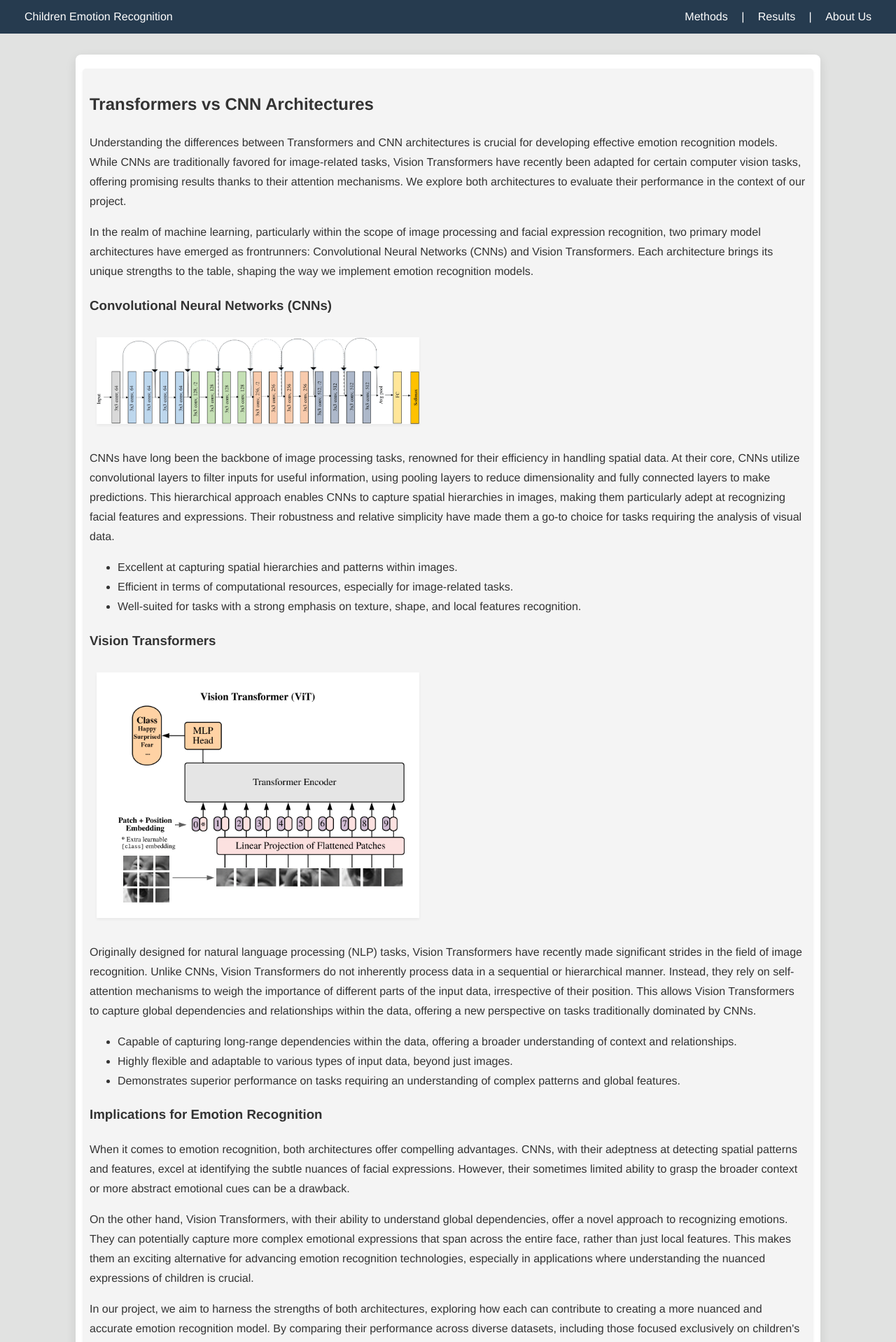
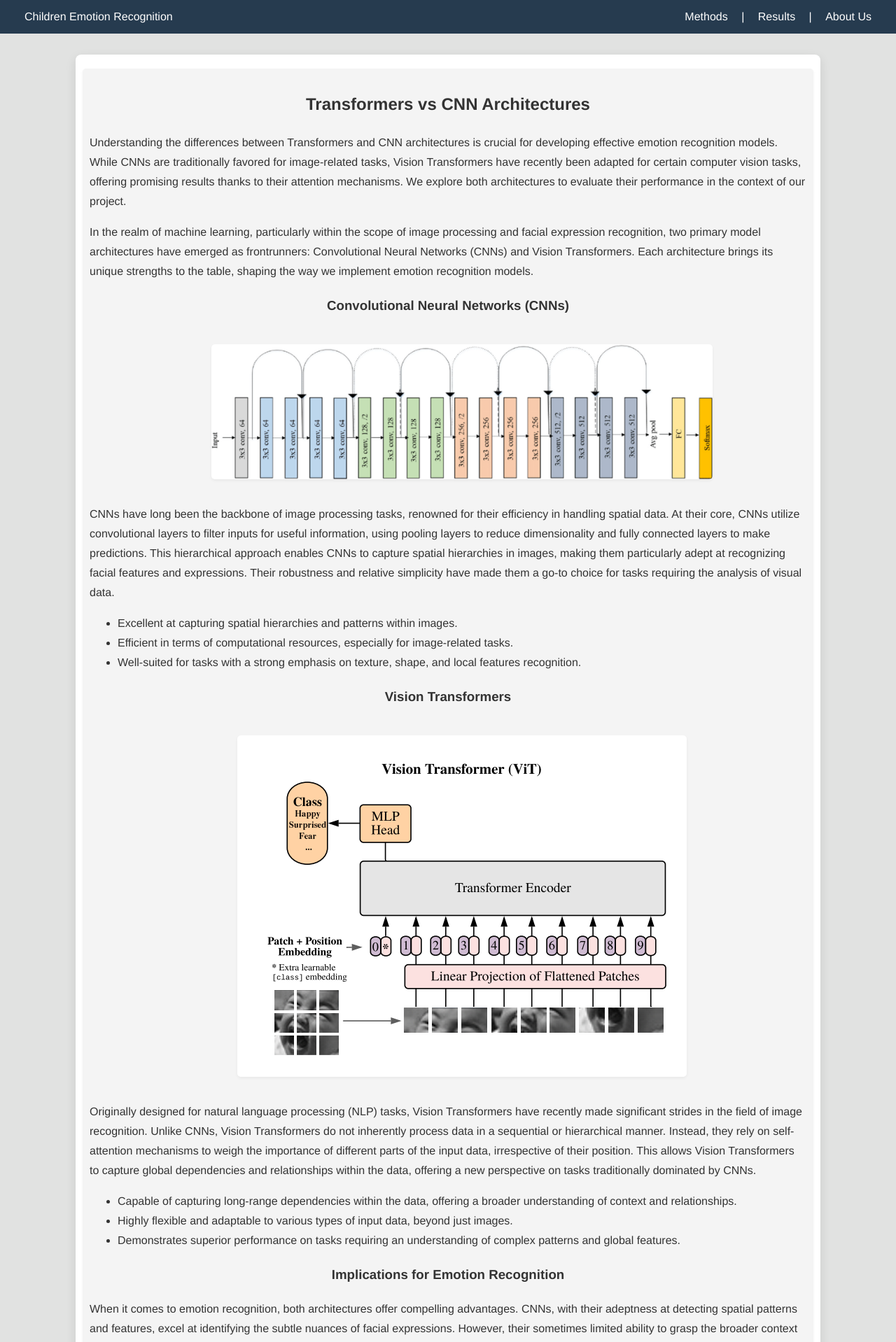
Before and after one commit to ant-li/DSC140B-Capstone-Project, a Jekyll site: the page built from methods.html, in a window 1280 px wide. Shown: the top 1918 px of the page at 70% size. Built offline with Jekyll 4.4.1, drawn with Linux system fonts in a browser that asks for light colours; some of the changed text lies outside the part shown.

Commit message:
finished methods

```diff
--- a/assets/css/methods.css
+++ b/assets/css/methods.css
@@ -15,6 +15,9 @@
     width: 100%;
     padding: 20px;
     text-align: left; /* Align text to the left within these divs */
+}
+.text-content h2, .text-content h3 {
+    text-align: center; /* Center-aligns h2 and h3 titles */
 }
 
 .image-content img {
--- a/methods.html
+++ b/methods.html
@@ -19,7 +19,10 @@ title: Methods
                 way we implement emotion recognition models.</p>
 
             <h3>Convolutional Neural Networks (CNNs)</h3>
-            <img src="imgs/resnet-18-arch.png" alt="ResNet-18 Architecture" class="architecture-image">
+            <div class="image-content">
+                <img src="imgs/resnet-18-arch.png" alt="ResNet-18 Architecture" class="architecture-image">
+            </div>
+
             <p>CNNs have long been the backbone of image processing tasks, renowned for their efficiency in handling
                 spatial data. At their core, CNNs utilize convolutional layers to filter inputs for useful information,
                 using pooling layers to reduce dimensionality and fully connected layers to make predictions. This
@@ -34,7 +37,10 @@ title: Methods
             </ul>
 
             <h3>Vision Transformers</h3>
-            <img src="imgs/vit-arch.png" alt="Vision Transformer Architecture" class="architecture-image">
+
+            <div class="image-content">
+                <img src="imgs/vit-arch.png" alt="Vision Transformer Architecture" class="architecture-image">
+            </div>
             <p>Originally designed for natural language processing (NLP) tasks, Vision Transformers have recently made
                 significant strides in the field of image recognition. Unlike CNNs, Vision Transformers do not
                 inherently
@@ -137,8 +143,7 @@ title: Methods
                 the models' ability to generalize to new, unseen data.</p>
         </div>
         <div class="image-content">
-            <img src="/assets/images/data-augmentation-techniques.png" alt="Data Augmentation Techniques">
-            <p class="caption">Examples of data augmentation techniques applied to our dataset.</p>
+            <img src="imgs/augmentations.png" alt="Data Augmentation Techniques">
         </div>
     </div>
 </div>
```
Also changed, not shown: imgs/augmentations.png (added).
